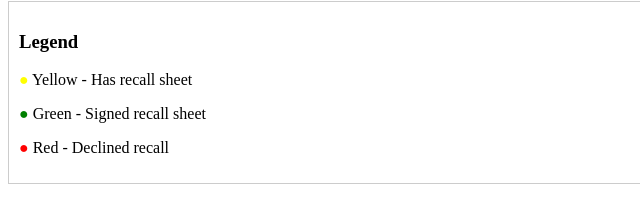
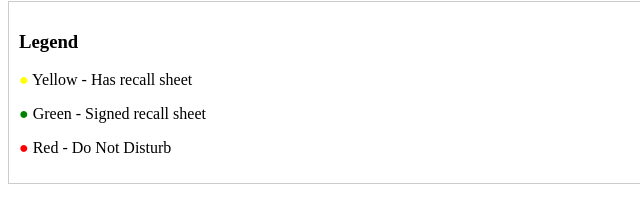
Before and after one commit to pheltech/Recall, a plain HTML site: page public/index.html in a window 1280 px wide. Shown: the part 839-1040 px from the top of the page, 0-640 px from the left. Drawn offline with Linux system fonts and the light colour scheme; some packages are replaced by stand-ins of ours; no server answers.

Commit message:
Modified red marker message

```diff
--- a/public/index.html
+++ b/public/index.html
@@ -28,7 +28,7 @@
         <h3>Legend</h3>
         <p><span style="color: yellow;">&#9679;</span> Yellow - Has recall sheet</p>
         <p><span style="color: green;">&#9679;</span> Green - Signed recall sheet</p>
-        <p><span style="color: red;">&#9679;</span> Red - Declined recall</p>
+        <p><span style="color: red;">&#9679;</span> Red - Do Not Disturb</p>
     </div>
     <ul id="addressList"></ul>
 
```
